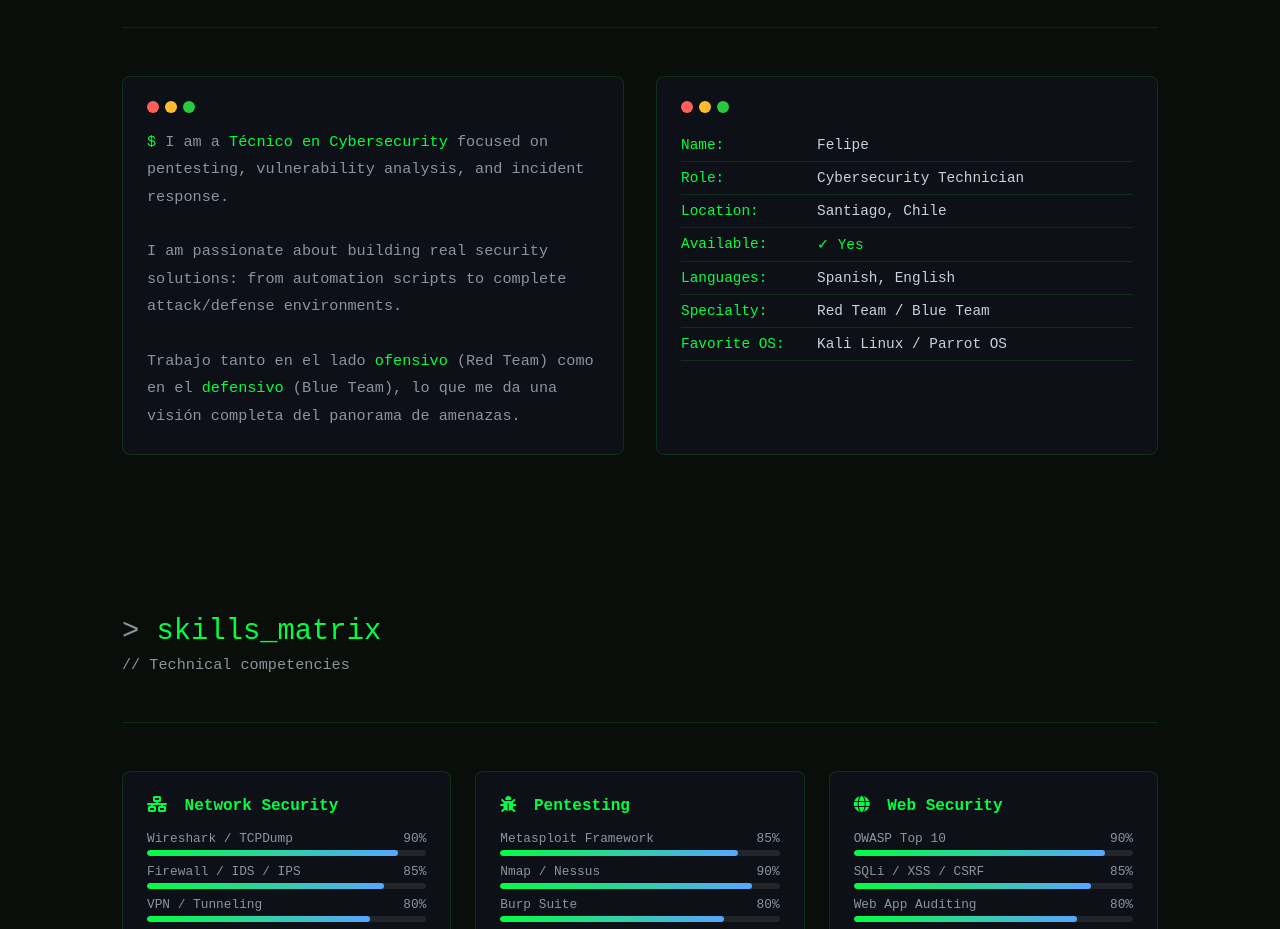
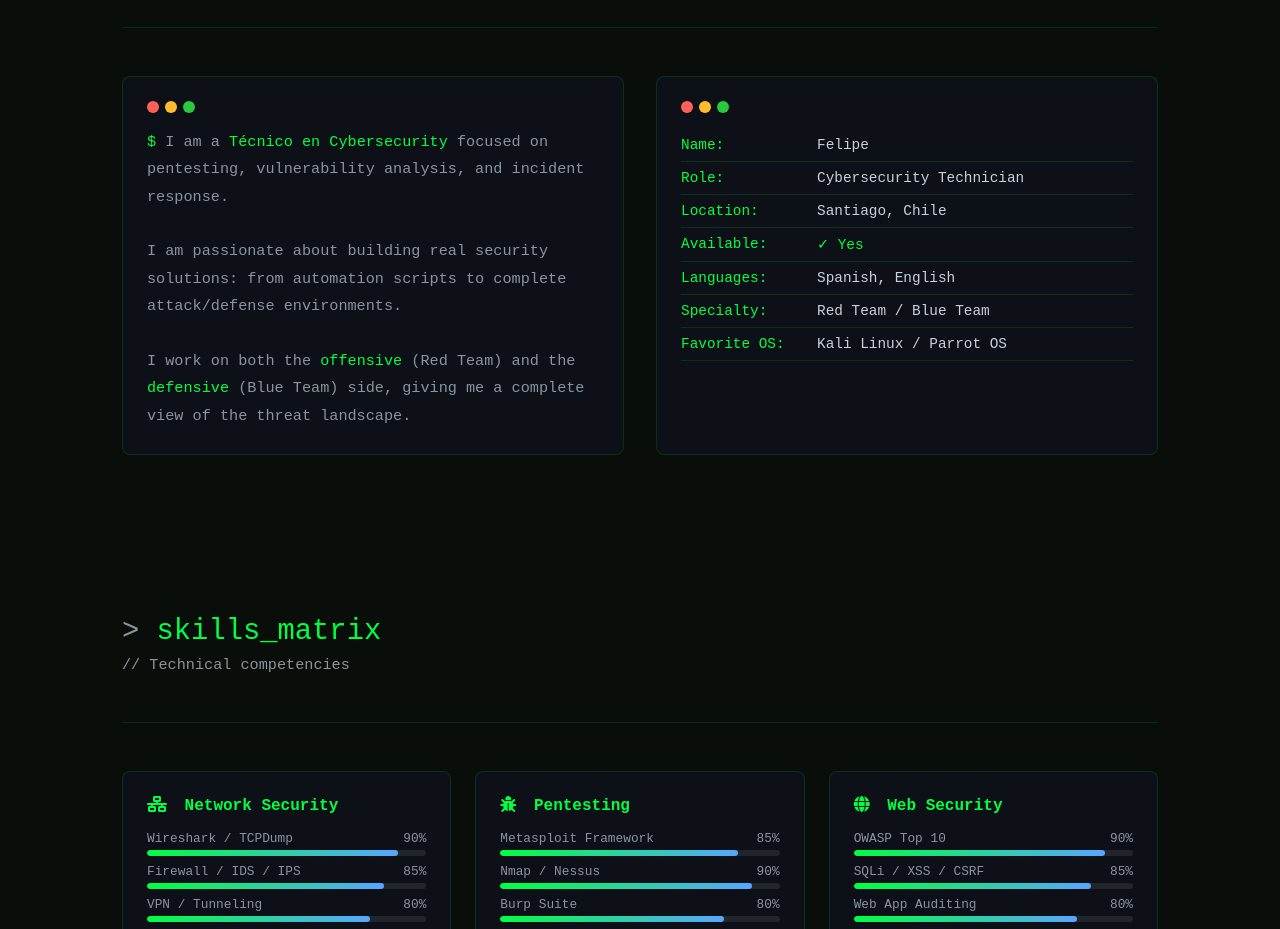
Before and after one commit to Fvcpw/SecureNode, a plain HTML site: page index.html in a window 1280 px wide. Shown: the part 960-1889 px from the top of the page. Drawn offline with Linux system fonts and the light colour scheme.

Commit message:
Revise cybersecurity description in index.html
Updated the description of cybersecurity expertise to improve clarity and readability.

```diff
--- a/index.html
+++ b/index.html
@@ -101,7 +101,7 @@
   <div class="about-grid">
     <div class="terminal-box">
       <div class="top-bar"><div class="dot dot-r"></div><div class="dot dot-y"></div><div class="dot dot-g"></div></div>
-      <p><span>$</span> I am a <span>Técnico en Cybersecurity</span> focused on pentesting, vulnerability analysis, and incident response.<br><br>I am passionate about building real security solutions: from automation scripts to complete attack/defense environments.<br><br>Trabajo tanto en el lado <span>ofensivo</span> (Red Team) como en el <span>defensivo</span> (Blue Team), lo que me da una visión completa del panorama de amenazas.</p>
+      <p><span>$</span> I am a <span>Técnico en Cybersecurity</span> focused on pentesting, vulnerability analysis, and incident response.<br><br>I am passionate about building real security solutions: from automation scripts to complete attack/defense environments.<br><br>I work on both the <span>offensive</span> (Red Team) and the <span>defensive</span> (Blue Team) side, giving me a complete view of the threat landscape.</p>
     </div>
     <div class="terminal-box">
       <div class="top-bar"><div class="dot dot-r"></div><div class="dot dot-y"></div><div class="dot dot-g"></div></div>
```
